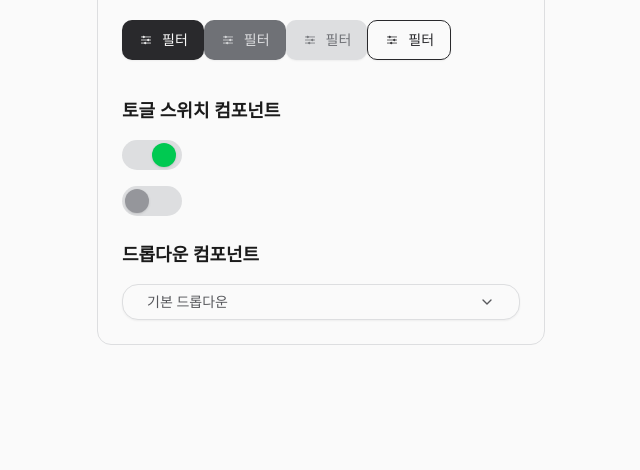
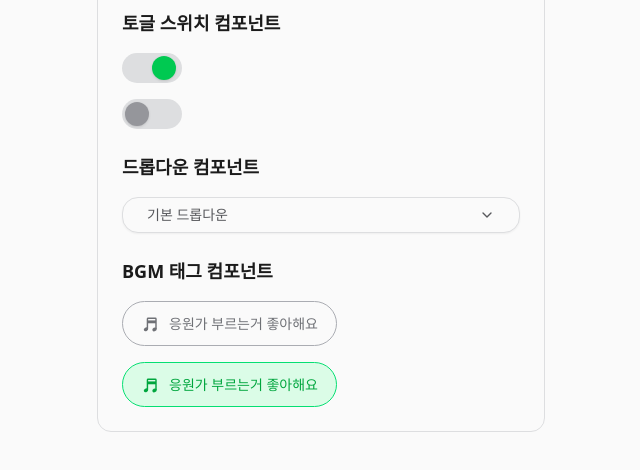
Before and after one commit to M0oO0ooOO00/MooClient, a Next.js app: page / in a window 1280 px wide. Shown: the top 470 px of the page, without its empty margins (319-959 px from the left). Built offline with nearby package versions, Linux system fonts and the light colour scheme.

Commit message:
feat: [#8] BGM 태그 컴포넌트 추가 및 페이지에 통합

```diff
--- a/app/page.tsx
+++ b/app/page.tsx
@@ -2,6 +2,7 @@ import { CtaButton } from "@/shared/ui/button/cta-button";
 import { CtaSmall } from "@/shared/ui/button/cta-small";
 import { Dropdown } from "@/shared/ui/dropdown/dropdown";
 import { ToggleSwitch } from "@/shared/ui/switch/toggle-switch";
+import { BgmTag } from "@/shared/ui/tag/bgm-tag";
 
 export default function Home() {
   return (
@@ -55,6 +56,16 @@ export default function Home() {
             ]}
           />
         </div>
+
+        {/* BGM 태그 컴포넌트들 */}
+        <div className="space-y-4">
+          <h3 className="text-lg font-semibold">BGM 태그 컴포넌트</h3>
+
+          <div className="space-y-4">
+            <BgmTag text="응원가 부르는거 좋아해요" />
+            <BgmTag text="응원가 부르는거 좋아해요" selected={true} />
+          </div>
+        </div>
       </div>
     </div>
   );
--- /dev/null
+++ b/src/shared/ui/tag/bgm-tag.tsx
@@ -0,0 +1,98 @@
+"use client";
+
+import React from "react";
+import { cva, type VariantProps } from "class-variance-authority";
+import { cn } from "@/lib/utils";
+
+/**
+ * BGM 태그 컴포넌트
+ * - 선택/비선택 상태 지원
+ * - 음악 아이콘과 텍스트 포함
+ * - 215x45 크기
+ */
+
+// BGM 아이콘 컴포넌트
+const BgmIcon = ({ className, ...props }: React.SVGProps<SVGSVGElement>) => (
+  <svg
+    width="22"
+    height="22"
+    viewBox="0 0 22 22"
+    fill="none"
+    xmlns="http://www.w3.org/2000/svg"
+    className={className}
+    {...props}
+  >
+    <path
+      d="M7.07031 15.7139V5.49958C7.07031 5.06564 7.42209 4.71387 7.85603 4.71387H15.7132C16.1471 4.71387 16.4989 5.06564 16.4989 5.49958V15.7139"
+      stroke="currentColor"
+      strokeWidth="1.57143"
+      strokeLinecap="square"
+    />
+    <rect x="7.07031" y="7.07129" width="9.42857" height="3.14286" fill="currentColor" />
+    <ellipse
+      cx="5.44934"
+      cy="16.8886"
+      rx="2.48293"
+      ry="1.96429"
+      transform="rotate(-26.0971 5.44934 16.8886)"
+      fill="currentColor"
+    />
+    <ellipse
+      cx="14.879"
+      cy="16.9989"
+      rx="2.48293"
+      ry="1.96429"
+      transform="rotate(-26.0971 14.879 16.9989)"
+      fill="currentColor"
+    />
+  </svg>
+);
+
+const bgmTagVariants = cva(
+  "inline-flex items-center justify-center gap-2 px-4 py-2 rounded-full border transition-all duration-200 cursor-pointer select-none",
+  {
+    variants: {
+      variant: {
+        default: "bg-white border-gray-300 text-gray-600 hover:border-gray-400",
+        selected: "bg-green-100 border-green-400 text-green-600",
+      },
+      size: {
+        sm: "h-8 px-3 text-sm",
+        md: "h-[45px] w-[215px] text-base",
+        lg: "h-12 px-6 text-lg",
+      },
+    },
+    defaultVariants: {
+      variant: "default",
+      size: "md",
+    },
+  }
+);
+
+export interface BgmTagProps
+  extends React.HTMLAttributes<HTMLDivElement>,
+    VariantProps<typeof bgmTagVariants> {
+  text: string;
+  selected?: boolean;
+  onClick?: () => void;
+}
+
+export const BgmTag = React.forwardRef<HTMLDivElement, BgmTagProps>(
+  ({ className, variant, size, text, selected = false, onClick, ...props }, ref) => {
+    const currentVariant = selected ? "selected" : variant;
+
+    return (
+      <div
+        ref={ref}
+        className={cn(bgmTagVariants({ variant: currentVariant, size }), className)}
+        onClick={onClick}
+        {...props}
+      >
+        <BgmIcon className="w-5 h-5 flex-shrink-0" />
+        <span className="b03-r truncate">{text}</span>
+      </div>
+    );
+  }
+);
+
+BgmTag.displayName = "BgmTag";
```
Also changed, not shown: 1 other file (tests, documents, lock files or other folders).
